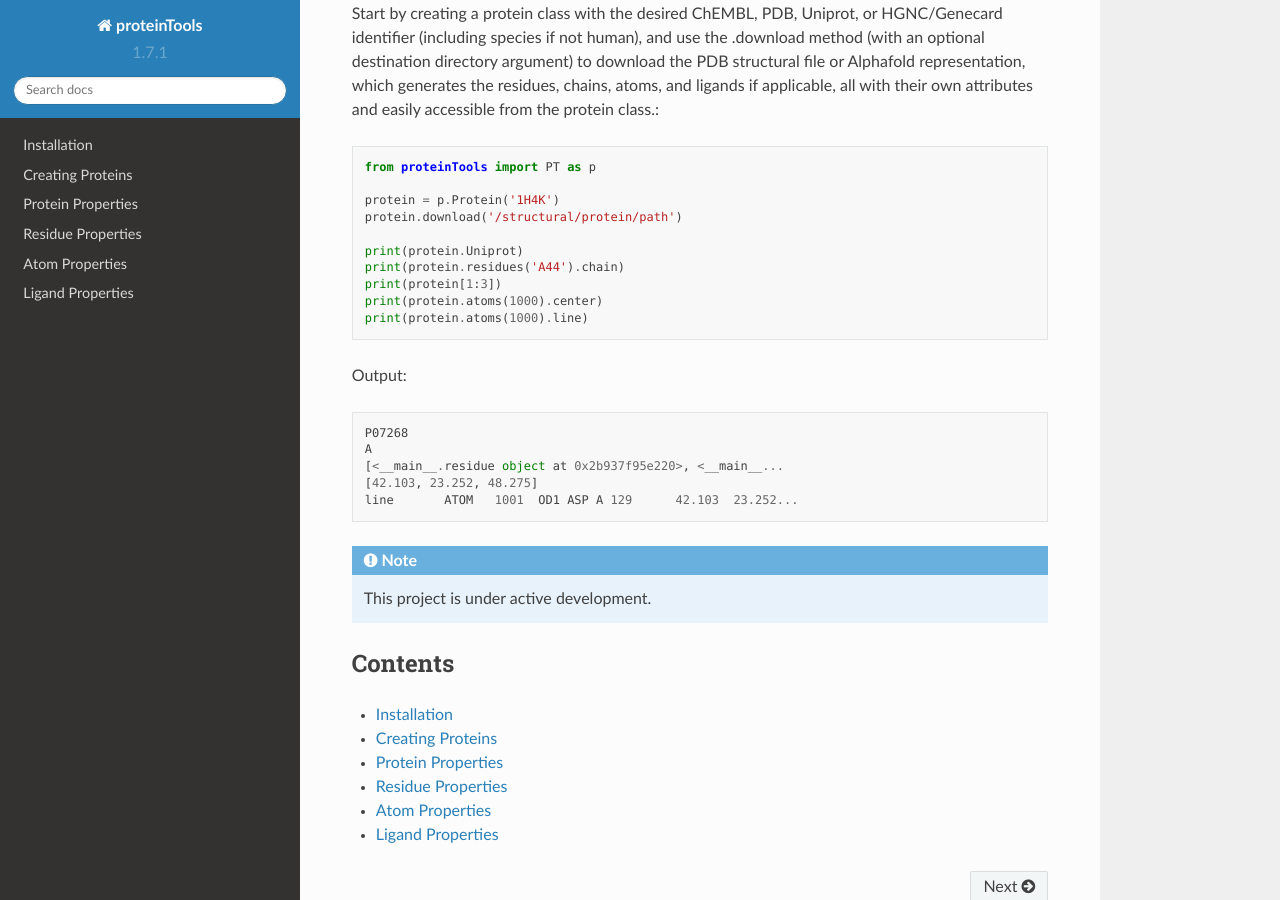
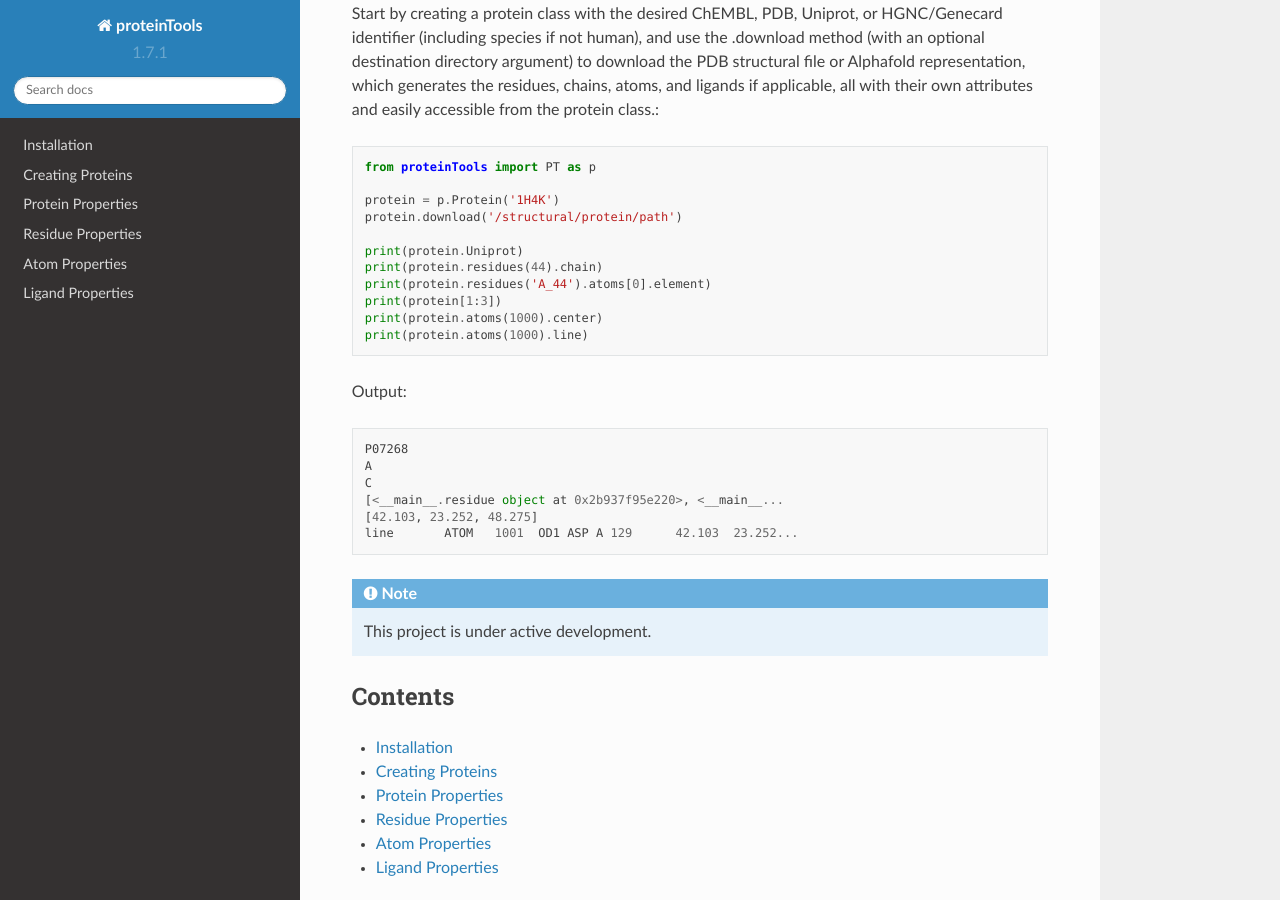
Before and after one commit to tiger1deF/proteinTools, a Sphinx documentation site: the page built from docs/source/index.rst, in a window 1280 px wide and 900 px high, scrolled down 441 px. Built offline with Sphinx 7.4.7 and the Read the Docs theme 2.0.0, drawn with Linux system fonts in a browser that asks for light colours.

Commit message:
Update index.rst

```diff
--- a/docs/source/index.rst
+++ b/docs/source/index.rst
@@ -16,7 +16,8 @@ Start by creating a protein class with the desired ChEMBL, PDB, Uniprot, or HGNC
         protein.download('/structural/protein/path')
 
         print(protein.Uniprot)
-        print(protein.residues('A44').chain)
+        print(protein.residues(44).chain)
+        print(protein.residues('A_44').atoms[0].element)
         print(protein[1:3])
         print(protein.atoms(1000).center)
         print(protein.atoms(1000).line)
@@ -25,6 +26,7 @@ Output: ::
 
         P07268
         A
+        C
         [<__main__.residue object at 0x2b937f95e220>, <__main__...
         [42.103, 23.252, 48.275]
         line       ATOM   1001  OD1 ASP A 129      42.103  23.252...
```
